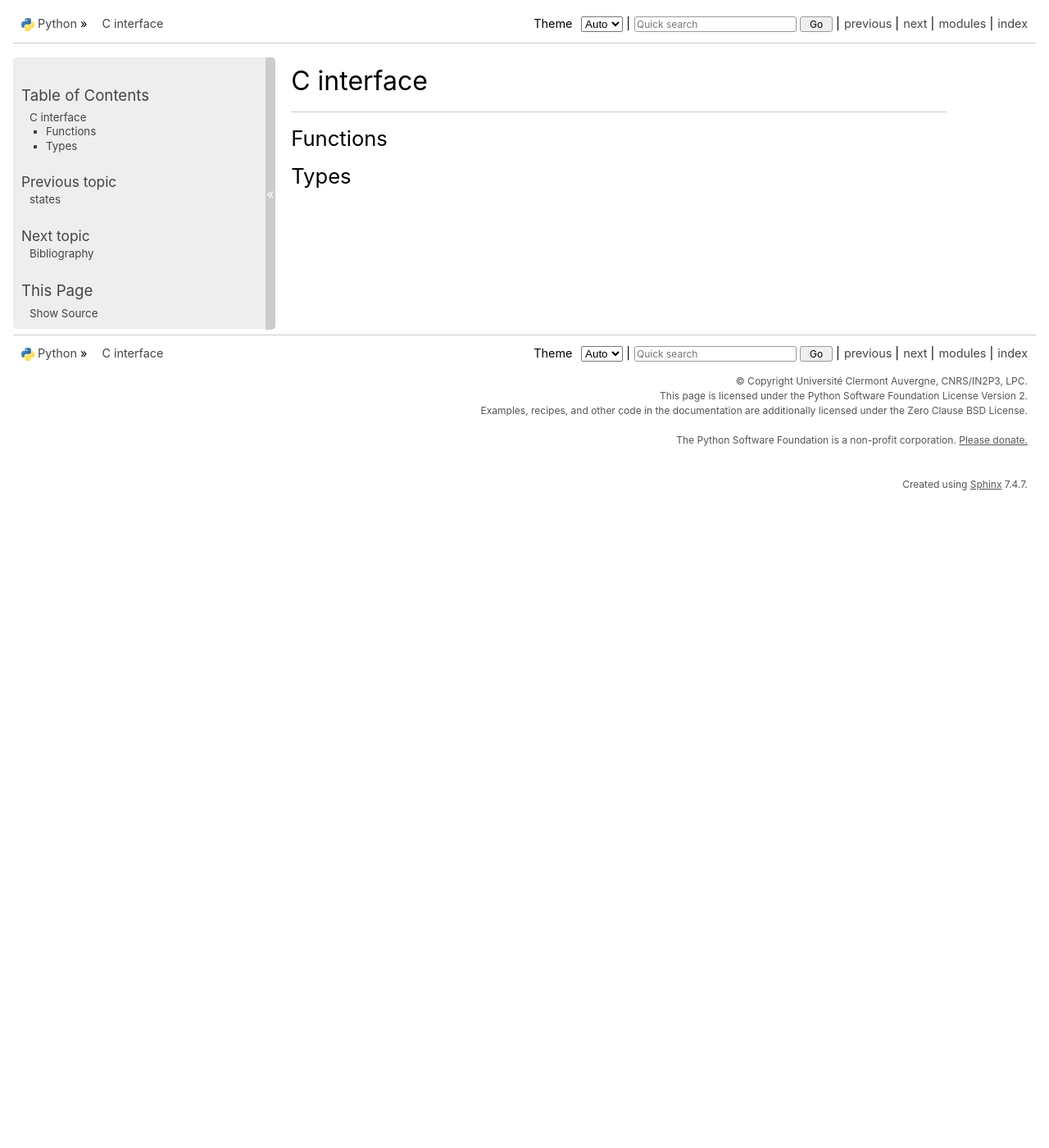
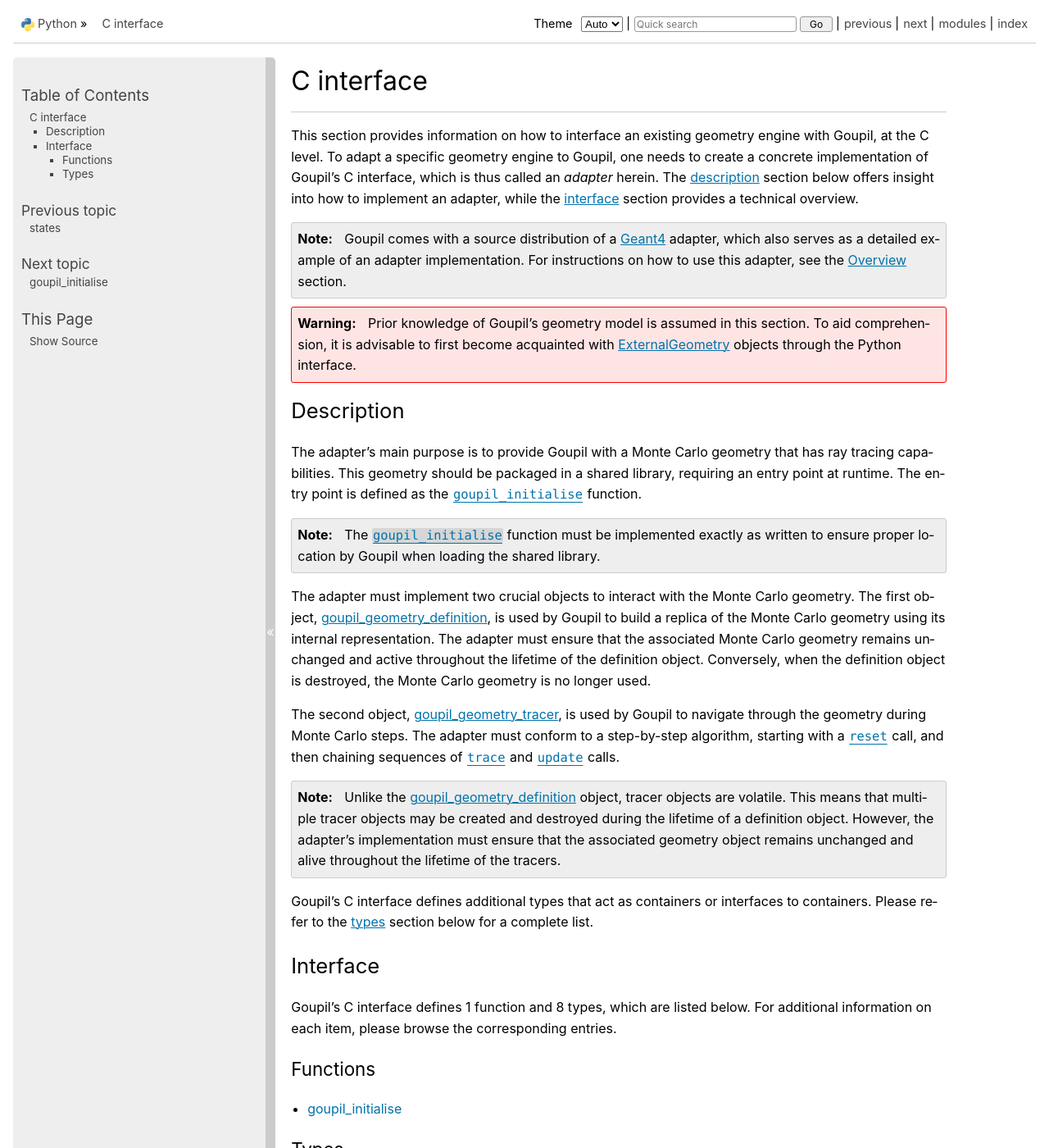
Before and after one commit to niess/goupil, a Sphinx documentation site: the page built from docs/interface/index.rst, in a window 1280 px wide and 1400 px high. Shown: the whole window at 82% size. Built offline with Sphinx 7.4.7, drawn with Linux system fonts in a browser that asks for light colours; some of the changed text lies outside the part shown.

Commit message:
Document C interface

```diff
--- a/docs/conf.py
+++ b/docs/conf.py
@@ -17,16 +17,20 @@ templates_path = ['_templates']
 exclude_patterns = ['_build', 'Thumbs.db', '.DS_Store']
 
 rst_prolog = """
-.. role:: python(code)
-    :language: python
+.. |nbsp| unicode:: 0xA0
+   :trim:
+
+.. role:: c(code)
+    :language: c
     :class: highlight
 
 .. role:: cpp(code)
     :language: c++
     :class: highlight
 
-.. |nbsp| unicode:: 0xA0
-   :trim:
+.. role:: python(code)
+    :language: python
+    :class: highlight
 """
 
 # Mappings for links to externals documentations.
--- a/docs/interface/index.rst
+++ b/docs/interface/index.rst
@@ -5,10 +5,96 @@ C interface
 
 ----
 
+This section provides information on how to interface an existing geometry
+engine with Goupil, at the C level. To adapt a specific geometry engine to
+Goupil, one needs to create a concrete implementation of Goupil's C interface,
+which is thus called an *adapter* herein. The `description`_ section below
+offers insight into how to implement an adapter, while the `interface`_ section
+provides a technical overview.
+
+.. note::
+
+   Goupil comes with a source distribution of a `Geant4
+   <https://geant4.web.cern.ch/>`_ adapter, which also serves as a detailed
+   example of an adapter implementation. For instructions on how to use this
+   adapter, see the :doc:`../description` section.
+
+.. warning::
+
+   Prior knowledge of Goupil's geometry model is assumed in this section. To aid
+   comprehension, it is advisable to first become acquainted with
+   :doc:`../library/external_geometry` objects through the Python interface.
+
+
+Description
+-----------
+
+The adapter's main purpose is to provide Goupil with a Monte Carlo geometry that
+has ray tracing capabilities. This geometry should be packaged in a shared
+library, requiring an entry point at runtime. The entry point is defined as the
+:c:func:`goupil_initialise <goupil_initialise>` function.
+
+.. note::
+
+   The :c:func:`goupil_initialise <goupil_initialise>` function must be
+   implemented exactly as written to ensure proper location by Goupil when
+   loading the shared library.
+
+The adapter must implement two crucial objects to interact with the Monte Carlo
+geometry. The first object, :doc:`geometry_definition`, is used by Goupil to
+build a replica of the Monte Carlo geometry using its internal representation.
+The adapter must ensure that the associated Monte Carlo geometry remains
+unchanged and active throughout the lifetime of the definition object.
+Conversely, when the definition object is destroyed, the Monte Carlo geometry is
+no longer used.
+
+The second object, :doc:`geometry_tracer`, is used by Goupil to navigate through
+the geometry during Monte Carlo steps. The adapter must conform to a
+step-by-step algorithm, starting with a :c:func:`reset
+<goupil_geometry_tracer.reset>` call, and then chaining sequences of
+:c:func:`trace <goupil_geometry_tracer.trace>` and :c:func:`update
+<goupil_geometry_tracer.update>` calls.
+
+.. note::
+
+   Unlike the :doc:`geometry_definition` object, tracer objects are volatile.
+   This means that multiple tracer objects may be created and destroyed during
+   the lifetime of a definition object. However, the adapter's implementation
+   must ensure that the associated geometry object remains unchanged and alive
+   throughout the lifetime of the tracers.
+
+Goupil's C interface defines additional types that act as containers or
+interfaces to containers. Please refer to the `types`_ section below for a
+complete list.
+
+
+Interface
+---------
+
+Goupil's C interface defines 1 function and 8 types, which are listed below. For
+additional information on each item, please browse the corresponding entries.
+
 
 Functions
----------
+~~~~~~~~~
+
+.. toctree::
+   :maxdepth: 1
+
+   initialise
 
 
 Types
------
+~~~~~
+
+.. toctree::
+   :maxdepth: 1
+
+   float3
+   float_t
+   geometry_definition
+   geometry_sector
+   geometry_tracer
+   interface
+   material_definition
+   weighted_element
```
Also changed, not shown: docs/interface/float3.rst (added, +16 -0 lines), docs/interface/float_t.rst (added, +12 -0 lines), docs/interface/geometry_definition.rst (added, +40 -0 lines), docs/interface/geometry_sector.rst (added, +26 -0 lines), docs/interface/geometry_tracer.rst (added, +58 -0 lines), docs/interface/initialise.rst (added, +22 -0 lines), docs/interface/interface.rst (added, +31 -0 lines), docs/interface/material_definition.rst (added, +24 -0 lines), docs/interface/weighted_element.rst (added, +18 -0 lines).
